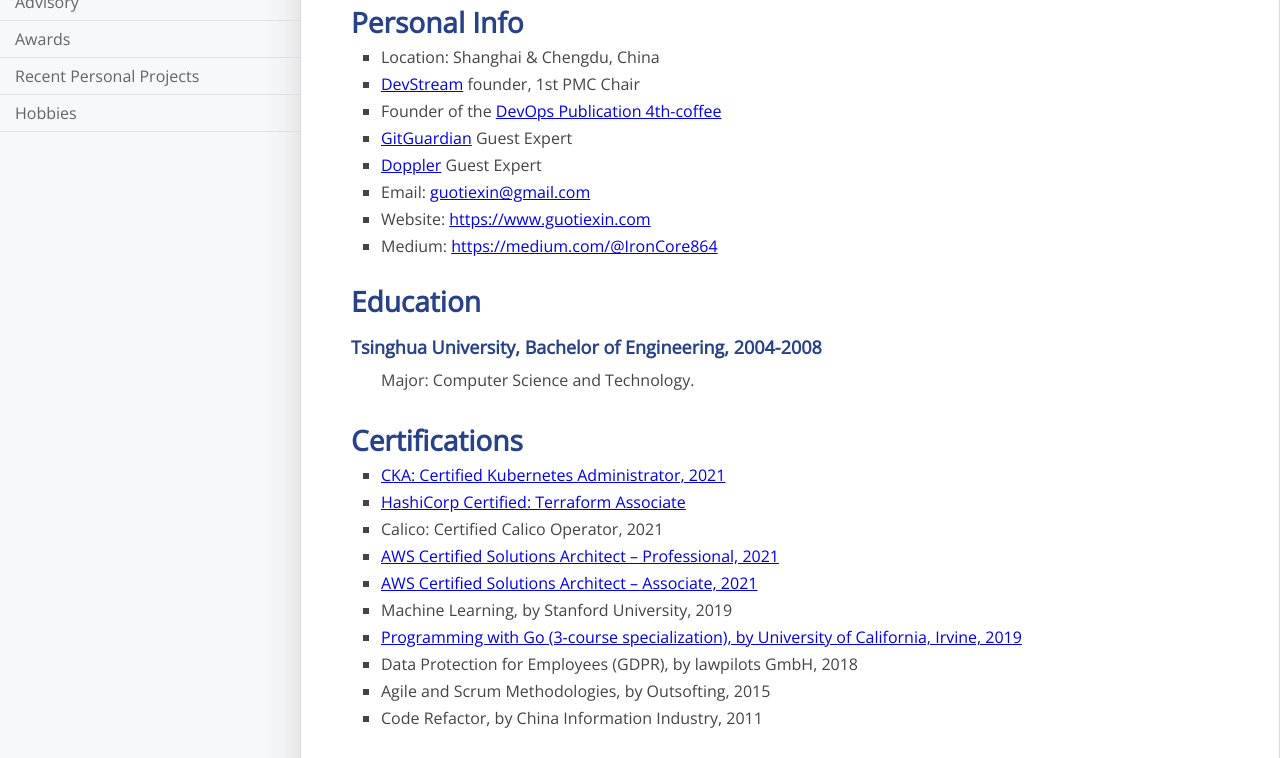
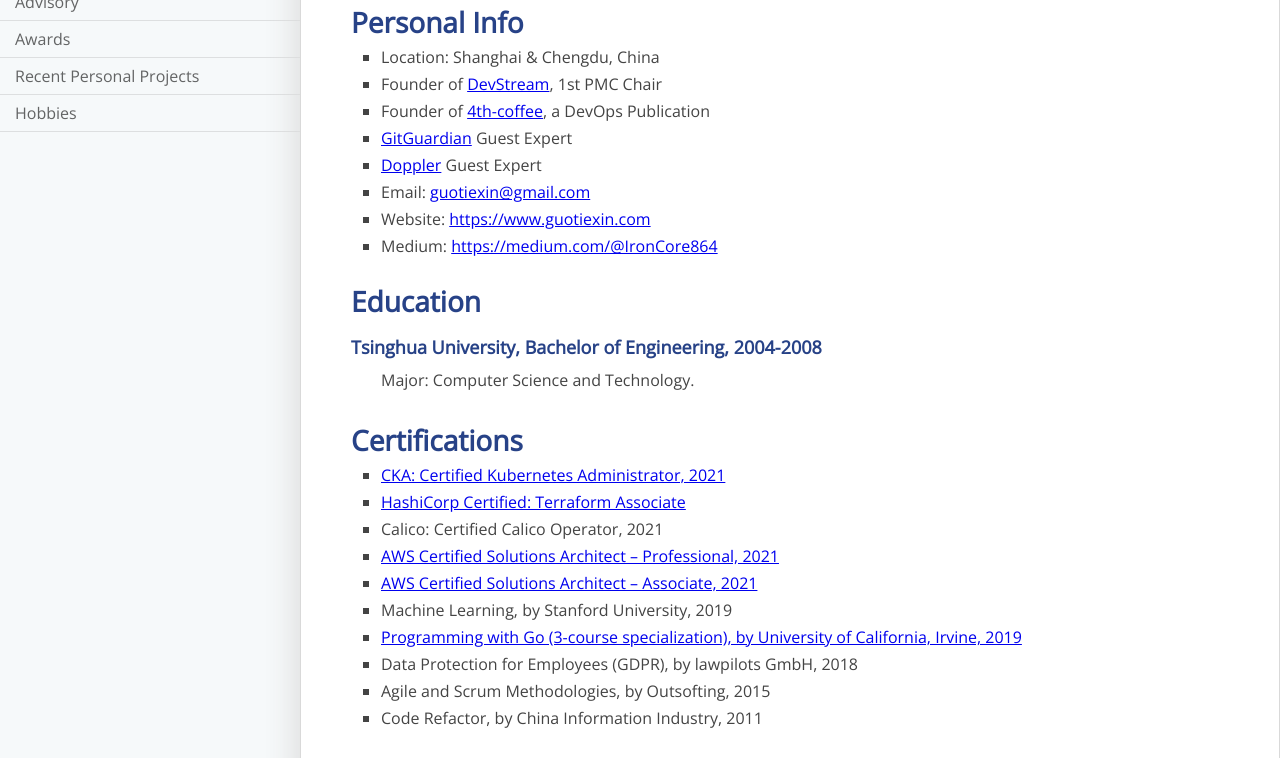
Before and after one commit to IronCore864/IronCore864, a website: page index.html in a window 1280 px wide. Shown: the part 342-1100 px from the top of the page. Drawn offline with nearby package versions, Linux system fonts and the light colour scheme.

Commit message:
Update index.html

```diff
--- a/index.html
+++ b/index.html
@@ -75,8 +75,8 @@
       <h1>Personal Info</h1>
       <ul>
         <li>Location: Shanghai & Chengdu, China</li>
-        <li><a href="https://github.com/devstream-io/devstream">DevStream</a> founder, 1st PMC Chair</li>
-        <li>Founder of the <a href="https://medium.com/4th-coffee">DevOps Publication 4th-coffee</a></li>
+        <li>Founder of <a href="https://www.cncf.io/projects/devstream/">DevStream</a>, 1st PMC Chair</li>
+        <li>Founder of <a href="https://medium.com/4th-coffee">4th-coffee</a>, a DevOps Publication</li>
         <li><a href="https://blog.gitguardian.com/">GitGuardian</a> Guest Expert</li>
         <li><a href="https://www.doppler.com/blog/">Doppler</a> Guest Expert</li>
         <li>Email: <a href="mailto:guotiexin@gmail.com">guotiexin@gmail.com</a></li>
```
